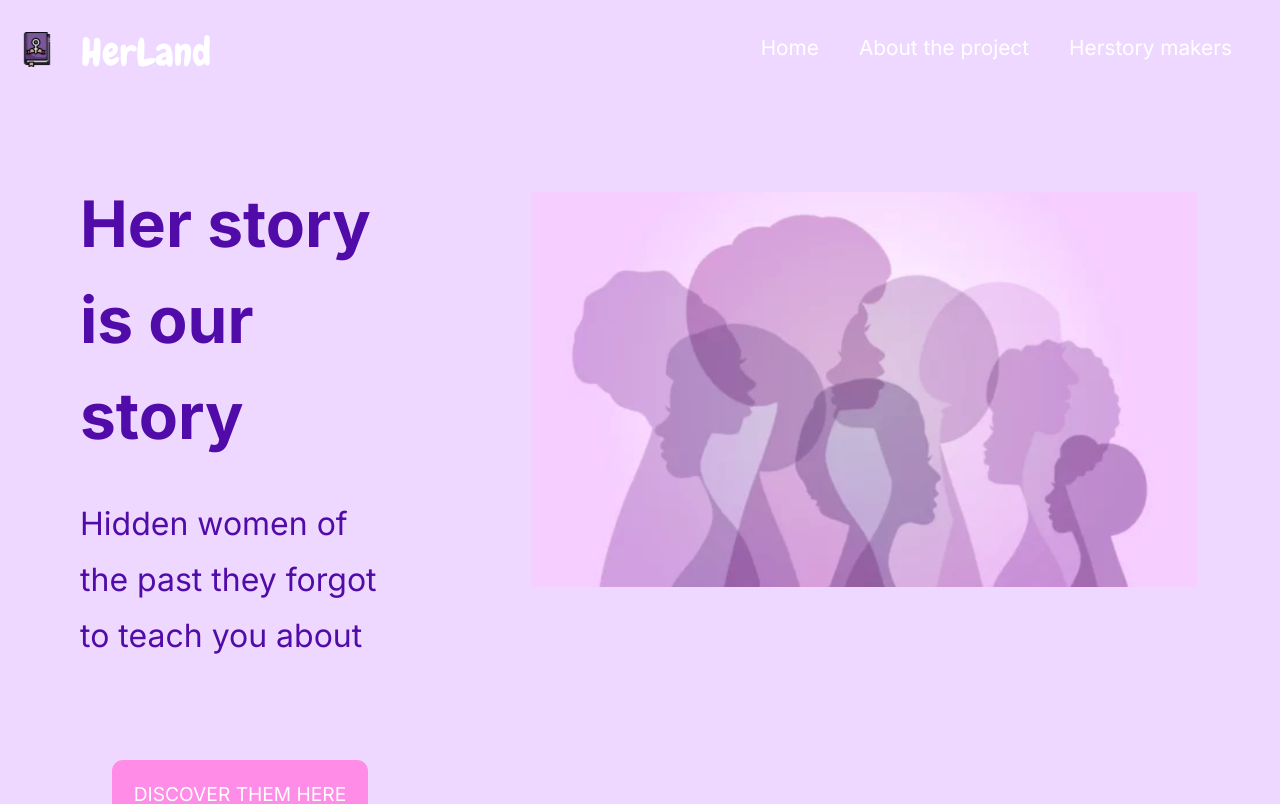
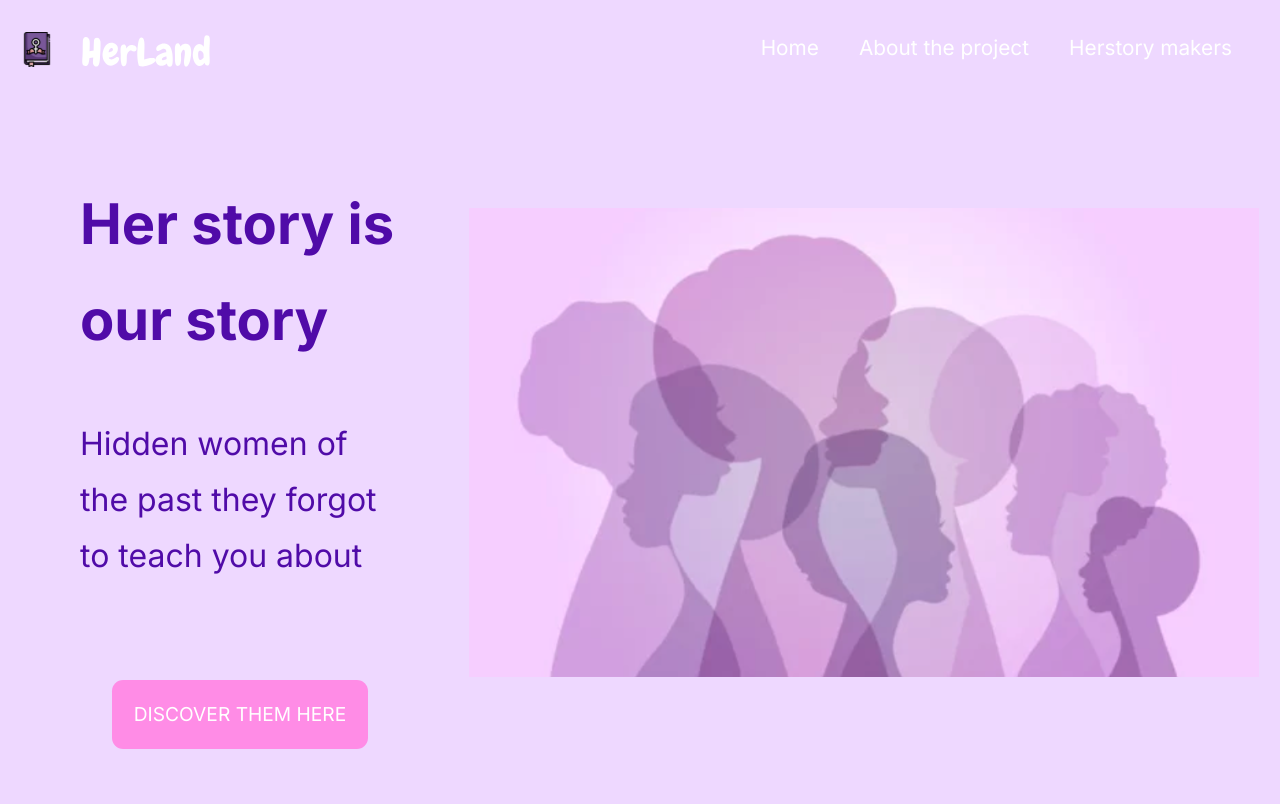
Before and after one commit to Ari-F90/HerLand-front, a React (Create React App) app: page / in a window 1280 px wide. Shown: the top 804 px of the page. Built offline with nearby package versions, Linux system fonts and the light colour scheme.

Commit message:
Updating homepage styles

```diff
--- a/src/core/components/pages/homepage/homepage.module.scss
+++ b/src/core/components/pages/homepage/homepage.module.scss
@@ -5,8 +5,9 @@
     align-items: center;
   }
   &__img {
-    margin-top: 2rem;
-    width: 20rem;
+    margin-top: 3rem;
+    width: 90%;
+    height: 90%;
     object-fit: cover;
   }
   &__title {
@@ -23,7 +24,7 @@
   &__text {
     color: rgb(80, 11, 168);
     font-family: "Inter", serif;
-    margin-top: 2rem;
+    margin-top: 3rem;
     margin-left: 3rem;
     margin-right: 3rem;
     line-height: 2rem;
@@ -57,9 +58,9 @@
     text-align: center;
   }
 
-  @media screen and (min-width: 750px) {
+  @media screen and (min-width: 1100px) {
     &__title {
-      font-size: 4rem;
+      font-size: 3.5rem;
       line-height: 6rem;
     }
     &__text {
@@ -83,8 +84,8 @@
       align-content: center;
     }
     &__img {
-      width: 80%;
-      height: 80%;
+      width: 95%;
+      height: 95%;
       object-fit: cover;
     }
     &__first {
```
